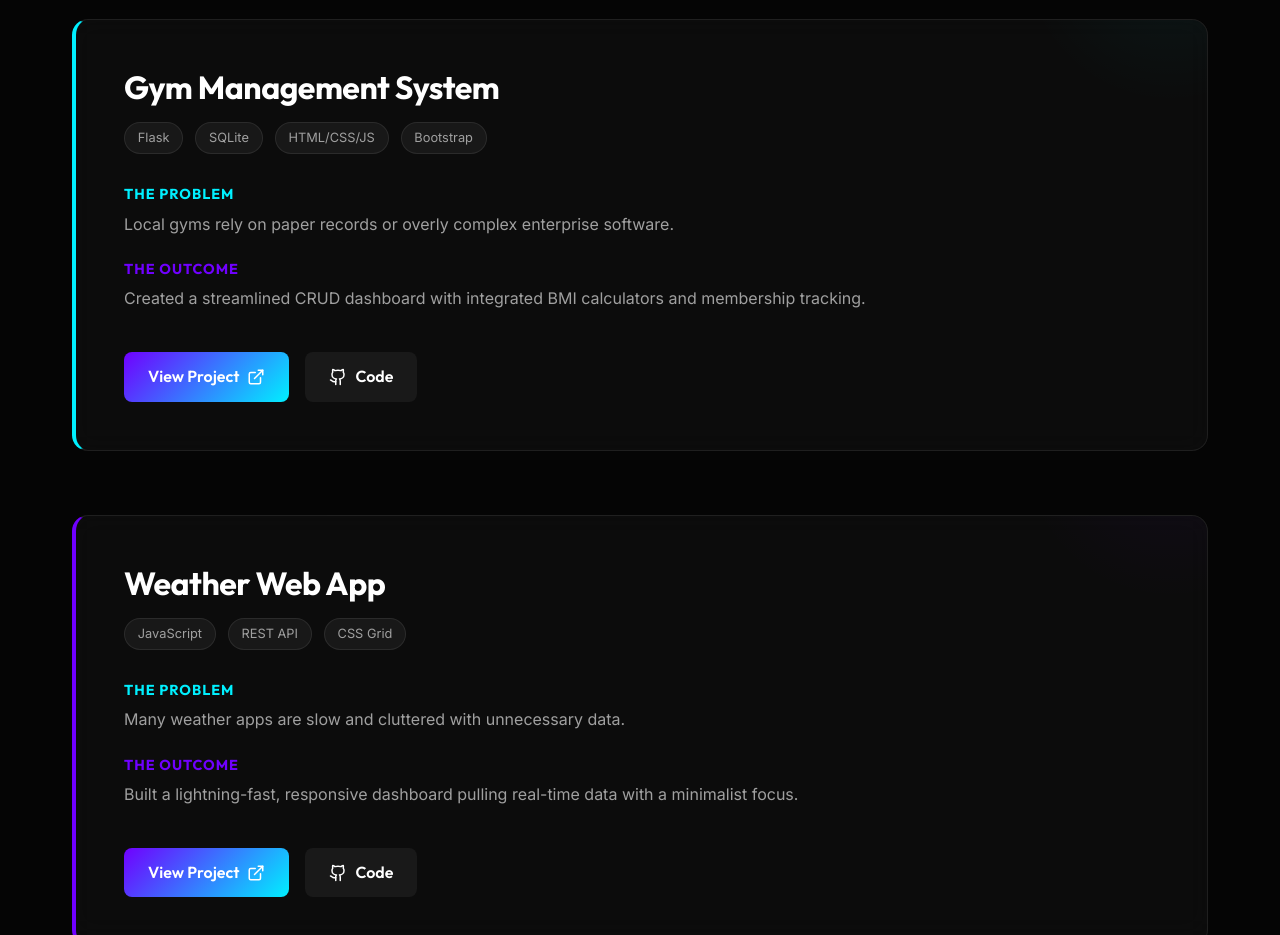
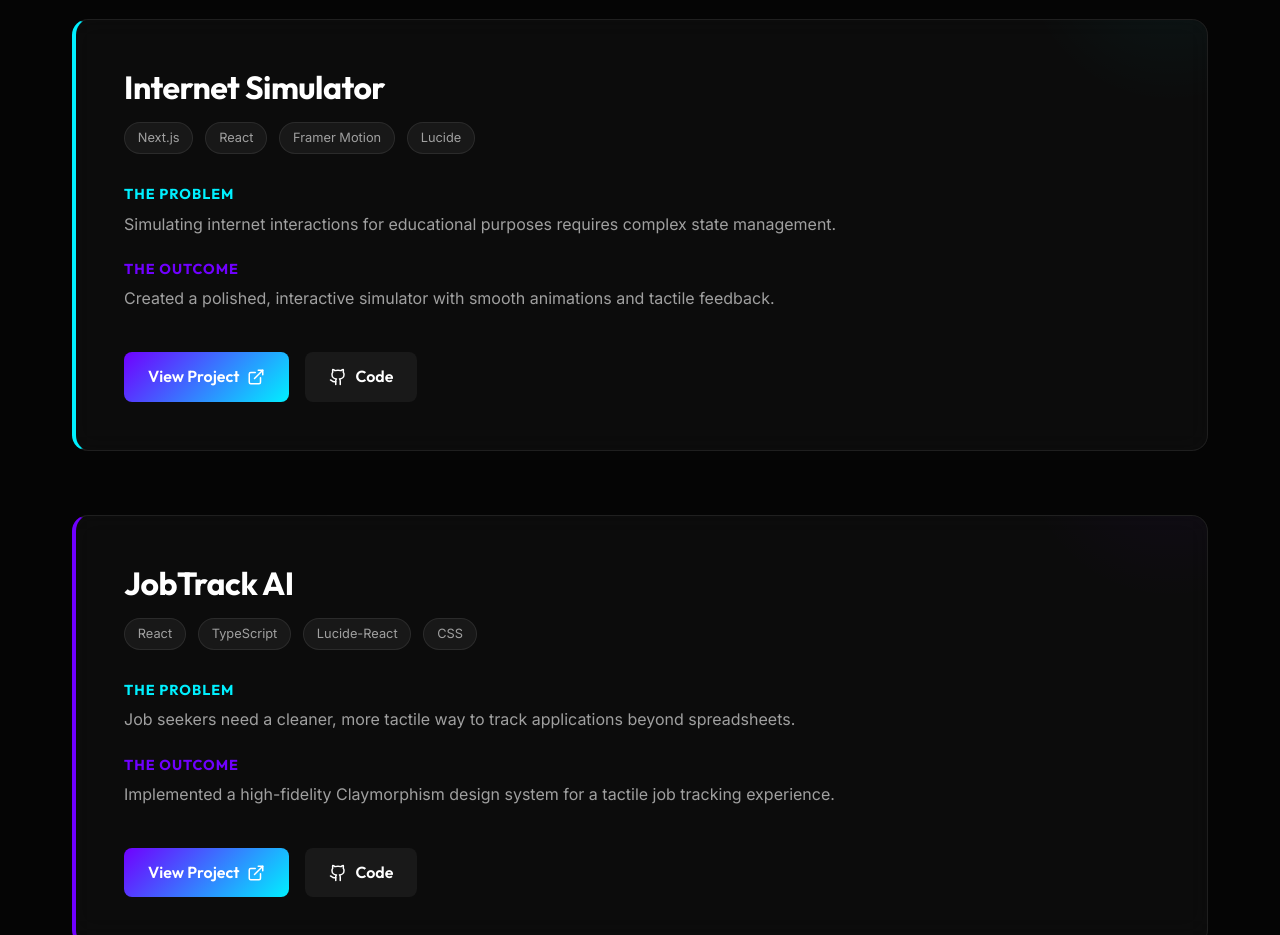
Before and after one commit to Rapolucharankumar/charan.dev, a React (Vite) app: page / in a window 1280 px wide. Shown: the part 4200-5135 px from the top of the page. Built offline with nearby package versions, Linux system fonts and the light colour scheme.

Commit message:
feat: integrate all 28 GitHub projects into portfolio and update README

```diff
--- a/src/components/Projects.tsx
+++ b/src/components/Projects.tsx
@@ -1,6 +1,6 @@
-import { ExternalLink, Github } from 'lucide-react';
+import { ExternalLink, Github, Code2, Layers, Cpu, Globe } from 'lucide-react';
 
-const projects = [
+const featuredProjects = [
     {
         title: 'One Piece Character Explorer',
         tech: ['Next.js', 'React', 'Tailwind', 'API'],
@@ -26,20 +26,101 @@ const projects = [
         github: 'https://github.com/Rapolucharankumar/Vibe_Vault'
     },
     {
-        title: 'Gym Management System',
-        tech: ['Flask', 'SQLite', 'HTML/CSS/JS', 'Bootstrap'],
-        problem: 'Local gyms rely on paper records or overly complex enterprise software.',
-        outcome: 'Created a streamlined CRUD dashboard with integrated BMI calculators and membership tracking.',
-        link: '#',
-        github: '#'
+        title: 'Internet Simulator',
+        tech: ['Next.js', 'React', 'Framer Motion', 'Lucide'],
+        problem: 'Simulating internet interactions for educational purposes requires complex state management.',
+        outcome: 'Created a polished, interactive simulator with smooth animations and tactile feedback.',
+        link: 'https://github.com/Rapolucharankumar/INTERNET-SIMULATOR',
+        github: 'https://github.com/Rapolucharankumar/INTERNET-SIMULATOR'
     },
     {
-        title: 'Weather Web App',
-        tech: ['JavaScript', 'REST API', 'CSS Grid'],
-        problem: 'Many weather apps are slow and cluttered with unnecessary data.',
-        outcome: 'Built a lightning-fast, responsive dashboard pulling real-time data with a minimalist focus.',
-        link: '#',
-        github: '#'
+        title: 'JobTrack AI',
+        tech: ['React', 'TypeScript', 'Lucide-React', 'CSS'],
+        problem: 'Job seekers need a cleaner, more tactile way to track applications beyond spreadsheets.',
+        outcome: 'Implemented a high-fidelity Claymorphism design system for a tactile job tracking experience.',
+        link: 'https://github.com/Rapolucharankumar/JobTrack-AI',
+        github: 'https://github.com/Rapolucharankumar/JobTrack-AI'
+    }
+];
+
+const otherProjects = [
+    {
+        title: 'Enterprise Platform Setup',
+        description: 'Industry-standard full-stack enterprise platform architecture.',
+        github: 'https://github.com/Rapolucharankumar/Industry-Ready-Full-Stack-Enterprise-Platform',
+        icon: <Layers size={20} />
+    },
+    {
+        title: 'Real-time Analytics',
+        description: 'Advanced analytics dashboard with Spring WebFlux and WebSockets.',
+        github: 'https://github.com/Rapolucharankumar/Advanced-Real-time-Analytics-Dashboard',
+        icon: <Cpu size={20} />
+    },
+    {
+        title: 'ERP System',
+        description: 'Modular Enterprise Resource Planning system with core business modules.',
+        github: 'https://github.com/Rapolucharankumar/-Enterprise-Resource-Planning-ERP-System-Development',
+        icon: <Globe size={20} />
+    },
+    {
+        title: 'Social Media Platform',
+        description: 'Microservices-based social platform with API Gateway and Service Discovery.',
+        github: 'https://github.com/Rapolucharankumar/Microservices-based-Social-Media-Platform',
+        icon: <Github size={20} />
+    },
+    {
+        title: 'E-commerce Backend',
+        description: 'Complete backend system with Spring Boot, JPA, and Order Processing.',
+        github: 'https://github.com/Rapolucharankumar/Complete-E-commerce-Backend-System',
+        icon: <Code2 size={20} />
+    },
+    {
+        title: 'Cogniq AI Clone',
+        description: 'AI platform clone focusing on modern UI/UX patterns.',
+        github: 'https://github.com/Rapolucharankumar/cogniq-ai-clone',
+        icon: <Cpu size={20} />
+    },
+    {
+        title: 'K-Pop Universe',
+        description: 'Themed web application for K-Pop enthusiasts.',
+        github: 'https://github.com/Rapolucharankumar/K-Pop-Universe',
+        icon: <Layers size={20} />
+    },
+    {
+        title: 'AI Interview Coach',
+        description: 'Interactive AI coach for technical interview preparation.',
+        github: 'https://github.com/Rapolucharankumar/CHERRY-AI-INTERVIEW-COACH',
+        icon: <Cpu size={20} />
+    },
+    {
+        title: 'SecurityLearn',
+        description: 'Comprehensive security education and training platform.',
+        github: 'https://github.com/Rapolucharankumar/SecurityLearn---Comprehensive-Security-Education-Platform',
+        icon: <Globe size={20} />
+    },
+    {
+        title: 'Xnexa',
+        description: 'Next-generation web application framework experimentation.',
+        github: 'https://github.com/Rapolucharankumar/Xnexa',
+        icon: <Code2 size={20} />
+    },
+    {
+        title: 'Dragon OS',
+        description: 'Lightweight operating system concept and dashboard.',
+        github: 'https://github.com/Rapolucharankumar/Dragon-os',
+        icon: <Cpu size={20} />
+    },
+    {
+        title: 'Time Track Extension',
+        description: 'Chrome extension for productivity and time management.',
+        github: 'https://github.com/Rapolucharankumar/-A-CHROME-EXTENSION-THAT-TRACKS-THE-TIME-SPENT',
+        icon: <Layers size={20} />
+    },
+    {
+        title: 'Real-time Chat',
+        description: 'Messaging application with Socket.io and Node.js.',
+        github: 'https://github.com/Rapolucharankumar/REAL-TIME-CHAT-APPLICATION',
+        icon: <Github size={20} />
     }
 ];
 
@@ -47,10 +128,10 @@ const Projects = () => {
     return (
         <section id="projects" style={{ padding: '8rem 0' }}>
             <div className="container">
-                <h2 className="section-title">Selected <span className="text-gradient">Work</span></h2>
+                <h2 className="section-title">Featured <span className="text-gradient">Work</span></h2>
 
-                <div style={{ display: 'flex', flexDirection: 'column', gap: '4rem' }}>
-                    {projects.map((project, index) => (
+                <div style={{ display: 'flex', flexDirection: 'column', gap: '4rem', marginBottom: '8rem' }}>
+                    {featuredProjects.map((project, index) => (
                         <div
                             key={index}
                             className="glass-panel project-card"
@@ -105,16 +186,54 @@ const Projects = () => {
                                 </div>
 
                                 <div style={{ display: 'flex', gap: '1rem' }}>
-                                    <a href={project.link} className="btn btn-primary" style={{ padding: '0.75rem 1.5rem' }}>
+                                    <a href={project.link} target="_blank" rel="noopener noreferrer" className="btn btn-primary" style={{ padding: '0.75rem 1.5rem' }}>
                                         View Project <ExternalLink size={18} />
                                     </a>
-                                    <a href={project.github} className="btn btn-secondary" style={{ padding: '0.75rem 1.5rem', border: 'none', background: 'rgba(255,255,255,0.05)' }}>
+                                    <a href={project.github} target="_blank" rel="noopener noreferrer" className="btn btn-secondary" style={{ padding: '0.75rem 1.5rem', border: 'none', background: 'rgba(255,255,255,0.05)' }}>
                                         <Github size={18} /> Code
                                     </a>
                                 </div>
                             </div>
                         </div>
                     ))}
+                </div>
+
+                <div style={{ marginTop: '4rem' }}>
+                    <h3 style={{ fontSize: '1.5rem', marginBottom: '2rem', color: 'var(--text-muted)' }}>Other Notable <span style={{ color: 'var(--text-main)' }}>Experiments</span></h3>
+                    <div style={{
+                        display: 'grid',
+                        gridTemplateColumns: 'repeat(auto-fit, minmax(300px, 1fr))',
+                        gap: '1.5rem'
+                    }}>
+                        {otherProjects.map((project, index) => (
+                            <a
+                                key={index}
+                                href={project.github}
+                                target="_blank"
+                                rel="noopener noreferrer"
+                                className="glass-panel other-project-card"
+                                style={{
+                                    padding: '1.5rem',
+                                    textDecoration: 'none',
+                                    color: 'inherit',
+                                    display: 'flex',
+                                    flexDirection: 'column',
+                                    gap: '1rem',
+                                    transition: 'all 0.3s ease',
+                                    border: '1px solid var(--border-subtle)'
+                                }}
+                            >
+                                <div style={{ display: 'flex', justifyContent: 'space-between', alignItems: 'center' }}>
+                                    <div style={{ color: 'var(--accent-purple)' }}>{project.icon}</div>
+                                    <Github size={18} style={{ color: 'var(--text-muted)' }} />
+                                </div>
+                                <div>
+                                    <h4 style={{ fontSize: '1.1rem', marginBottom: '0.5rem' }}>{project.title}</h4>
+                                    <p style={{ color: 'var(--text-muted)', fontSize: '0.9rem', lineHeight: '1.5' }}>{project.description}</p>
+                                </div>
+                            </a>
+                        ))}
+                    </div>
                 </div>
             </div>
             <style>{`
@@ -125,6 +244,11 @@ const Projects = () => {
            transform: translateY(-5px);
            box-shadow: 0 20px 40px rgba(0,0,0,0.4);
         }
+        .other-project-card:hover {
+            transform: translateY(-3px);
+            border-color: var(--accent-purple);
+            background: rgba(255,255,255,0.05);
+        }
       `}</style>
         </section>
     );
```
Also changed, not shown: 1 other file (tests, documents, lock files or other folders).
